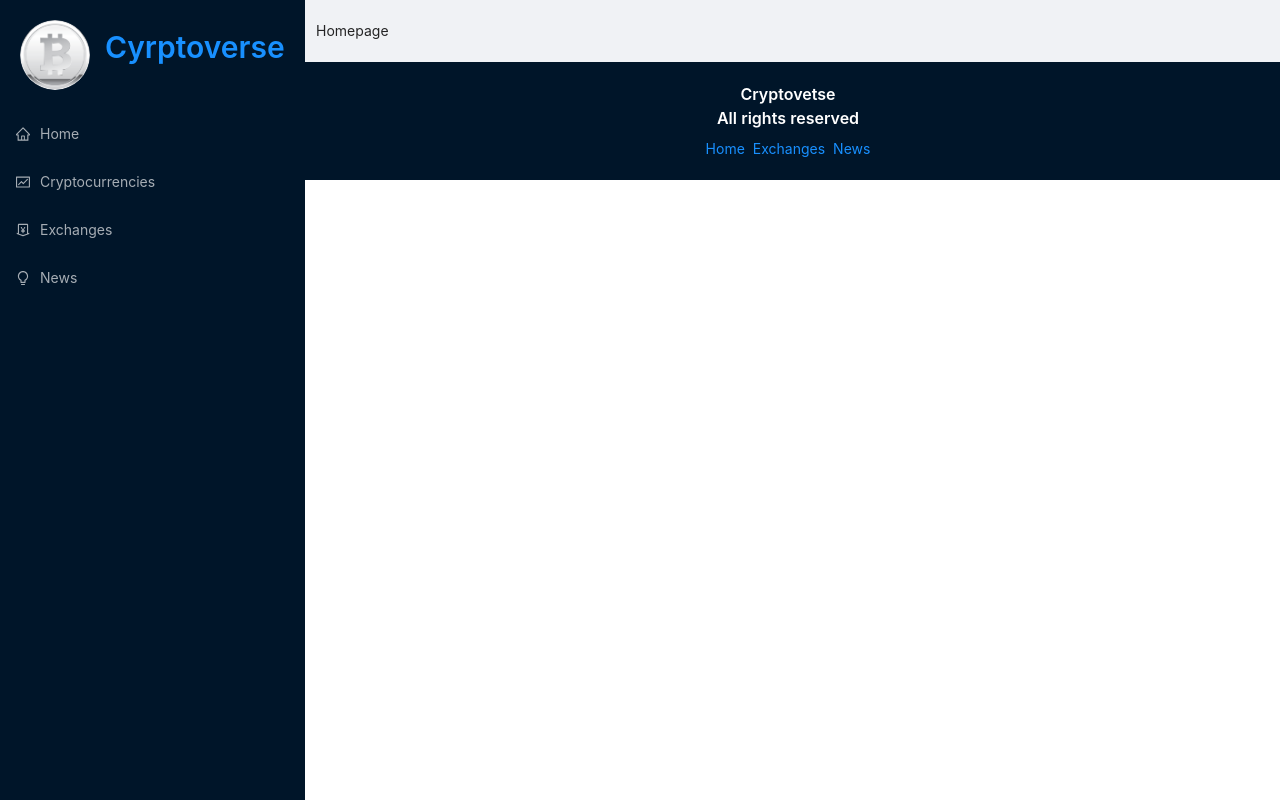
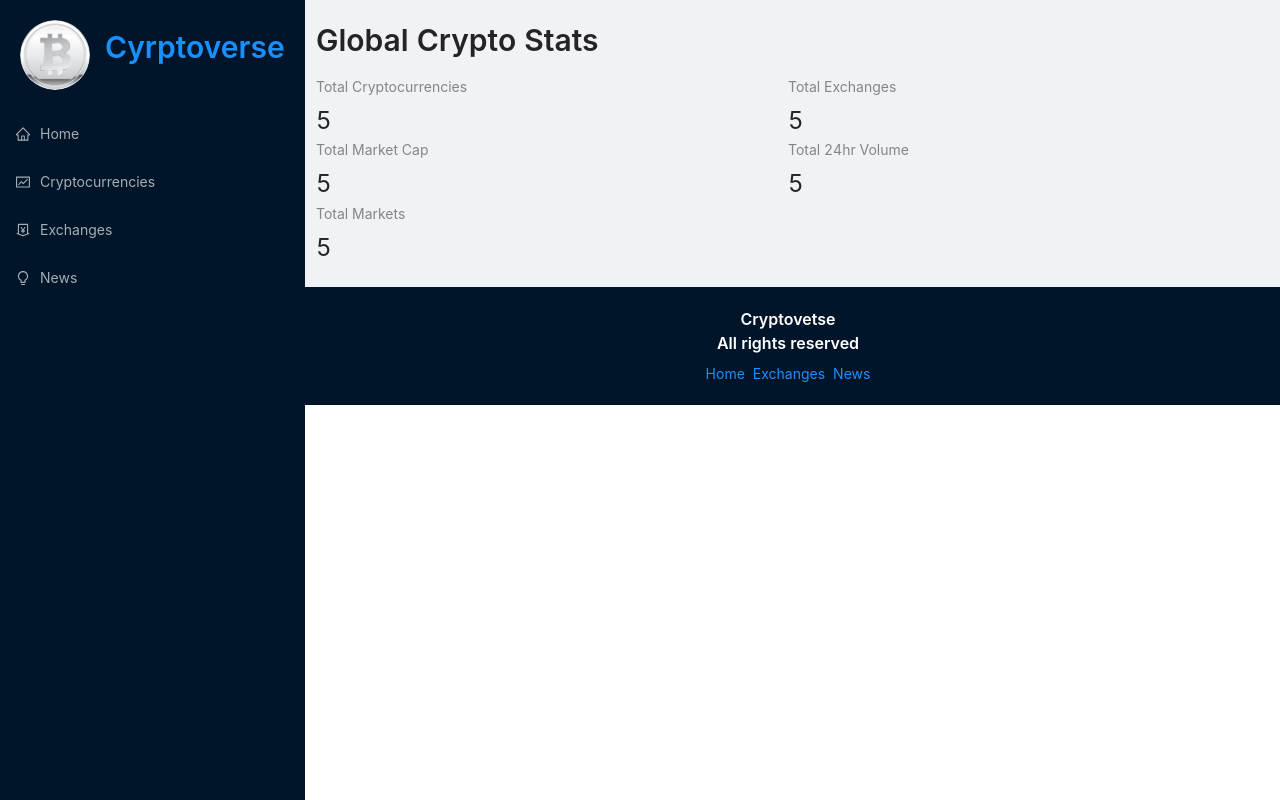
Before and after one commit to kiptanuiBoaz/cryptoverse-app, a React (Create React App) app: page / in a window 1280 px wide. Built offline with nearby package versions, Linux system fonts and the light colour scheme.

Commit message:
redux Api fetch

```diff
--- a/src/App.jsx
+++ b/src/App.jsx
@@ -1,10 +1,13 @@
-import React from "react";
+import React, { Component } from "react";
 import  "./App.css";
 import { Routes, Route, Link } from "react-router-dom";
 import {Layout ,Space,Typography} from "antd";
 import {Navbar, Exchanges, News, Homepage, CryptoCurrencies,CryptoDetails} from "./components";
 
-function App() {
+// destructuring the title from Typography exported as namde Component from antd styling library
+const {Title} = Typography;
+
+export default function App() {
   return (
 
 
@@ -28,10 +31,10 @@
           </Layout>
 
           <div className="footer" >
-            <Typography.Title level={5} style={{color:"#fff", textAlign:"center"}}>
+            <Title level={5} style={{color:"#fff", textAlign:"center"}}>
               Cryptovetse <br/>
               All rights reserved
-            </Typography.Title>
+            </Title>
 
             <Space>
               <Link to ="home" >Home</Link>
@@ -48,5 +51,3 @@
 
   );
 }
-
-export default App
--- /dev/null
+++ b/src/app/store.js
@@ -0,0 +1,5 @@
+import {configureStore} from "@reduxjs/toolkit";
+
+export default configureStore ({
+    reducer:{},
+})
--- a/src/components/Homepage.jsx
+++ b/src/components/Homepage.jsx
@@ -1,7 +1,21 @@
 import React from "react";
+import millify from "millify";
+import {Typography, Row, Col, Statistic} from "antd";
+import {Link} from "react-router-dom";
+
+const {Title} = Typography;
 
 export const Homepage = () => {
   return (
-    <div>Homepage</div>
+    <>
+      <Title level={2} className="heading" > Global Crypto Stats</Title>
+      <Row>
+        <Col span={12}> <Statistic title ="Total Cryptocurrencies" value={5}/> </Col>
+        <Col span={12}> <Statistic title ="Total Exchanges" value={5}/> </Col>
+        <Col span={12}> <Statistic title ="Total Market Cap" value={5}/> </Col>
+        <Col span={12}> <Statistic title ="Total 24hr Volume" value={5}/> </Col>
+        <Col span={12}> <Statistic title ="Total Markets " value={5}/> </Col>
+      </Row>
+    </>
   )
 }
--- a/src/index.js
+++ b/src/index.js
@@ -1,24 +1,28 @@
 import React from "react";
 import ReactDOM from "react-dom/client";
 import App from "./App";
-import{ BrowserRouter } from "react-router-dom";
-
+import{ BrowserRouter as Router } from "react-router-dom";
+import { Provider } from "react-redux";
+import store from "./app/store"
 import "antd/dist/antd.min.css";
 
-// ReactDom.render
 
-//     // Wrapping the app with router for the Links to work
-
-
-// , document.getElementById("root"));
+// Wrapping the app with router to expose the links to router
 
     const root = ReactDOM.createRoot(document.getElementById("root"));
     root.render(
         <React.StrictMode >
 
-            <BrowserRouter>
-                <App/>
-            </BrowserRouter>
+            <Router>
+
+                <Provider store={store}>
+
+                    <App/>
+
+                </Provider>
+
+
+            </Router>
 
         </React.StrictMode>
     );
```
Also changed, not shown: src/Services/cryptoApi.js (added, +26 -0 lines).
